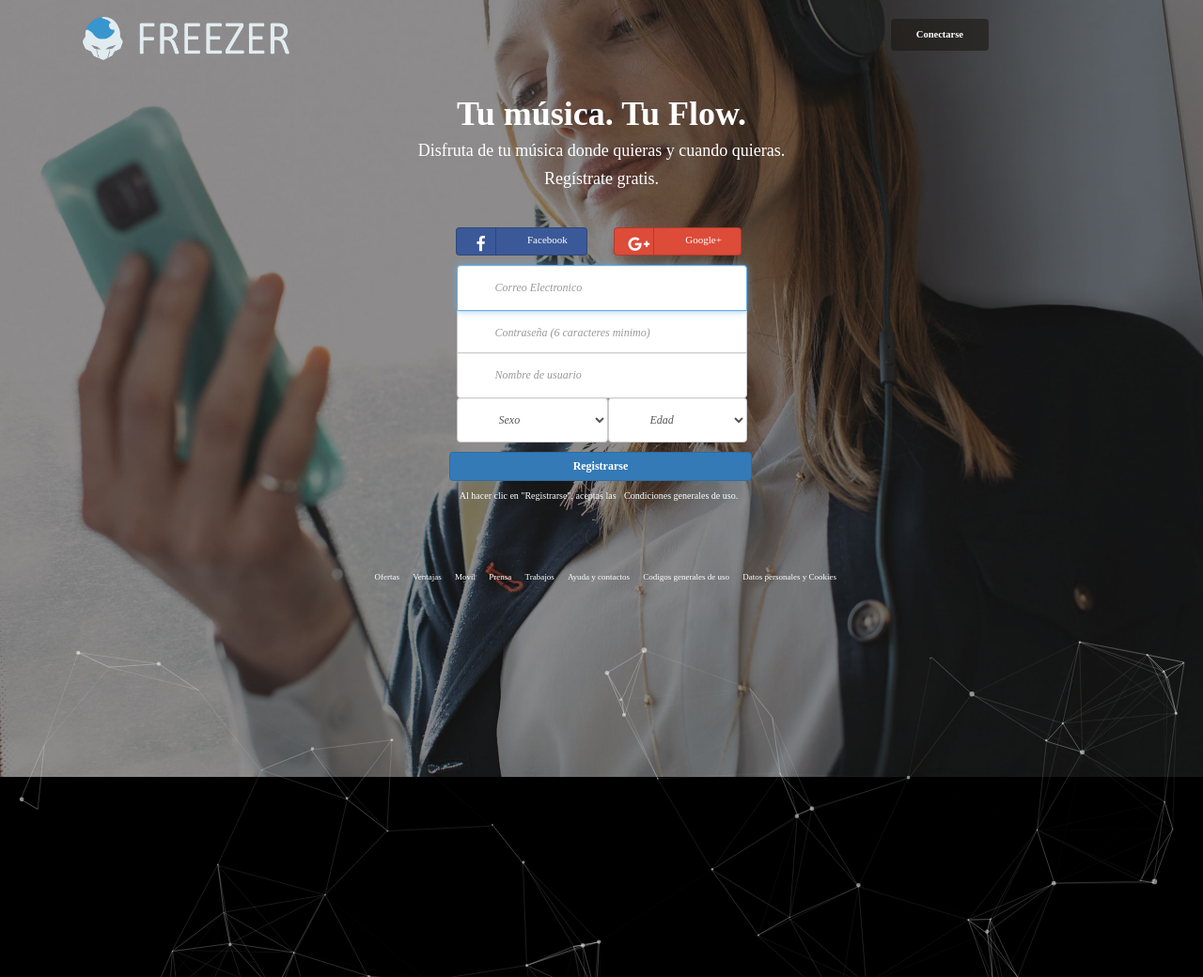
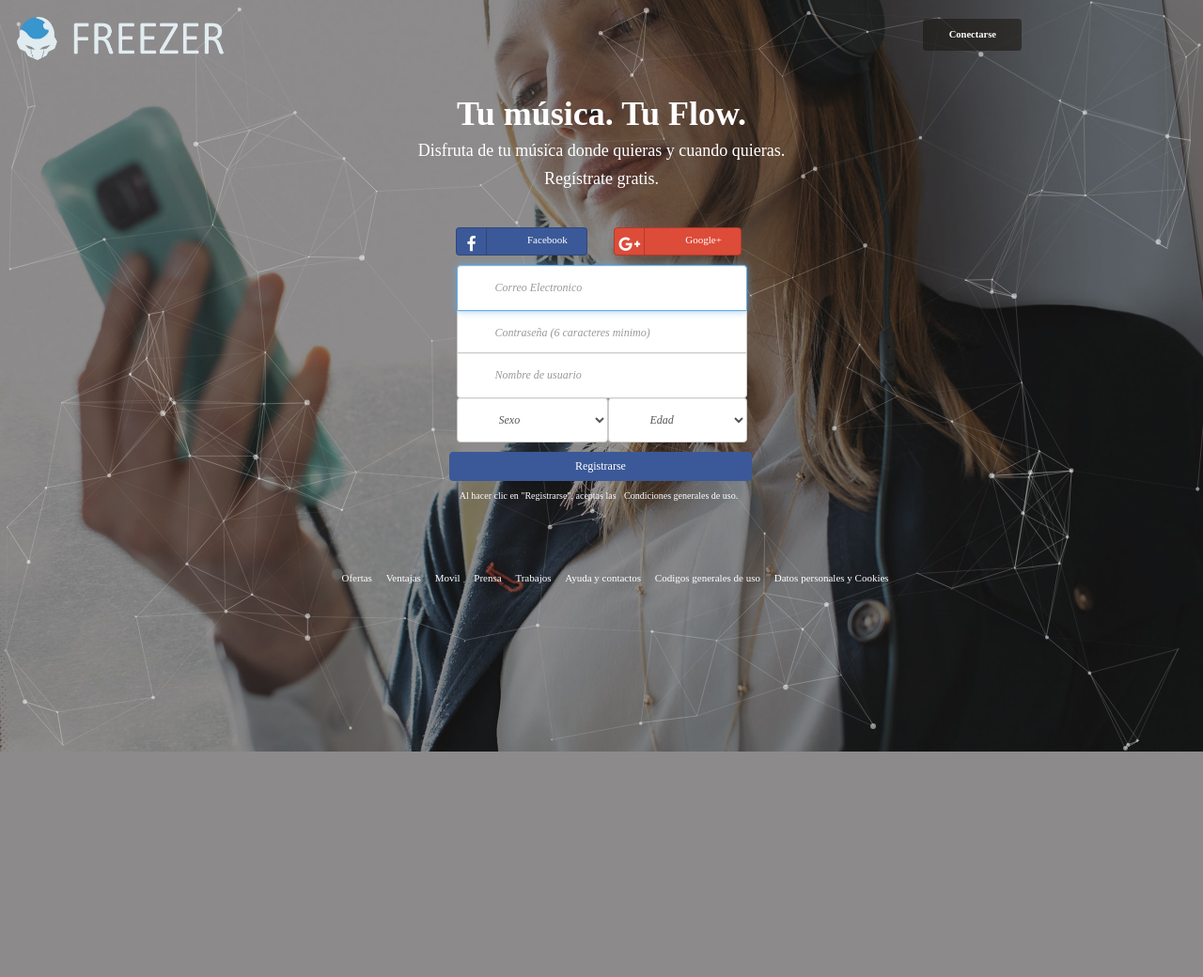
Before and after one commit to WilianBarahona/Deezer, a PHP site: page /register.html in a window 1280 px wide. Shown: the top 1040 px of the page at 94% size. After the commit the page ends 800 px from the top, so only its background shows below. Run offline with PHP 8.4, Linux system fonts and the light colour scheme; some web fonts are replaced.

Commit message:
update regiter.html

```diff
--- a/css/login.css
+++ b/css/login.css
@@ -1,13 +1,28 @@
 body {
 margin:0;
 background:#000;
-overflow:hidden;
+background-attachment: fixed;
+
+}
+
+.contenedor{
+  width:90%;
+  max-width: 3000px;
+  margin:auto;
 }
 
 
 *{
   margin: 0 auto;
 }
+
+#particles-js {
+  width: 100%;
+  height:100%;
+  position: fixed;
+
+}
+
 .login{
   height: 100vh;
   width: 100%;
@@ -18,20 +33,9 @@ overflow:hidden;
   background-repeat: no-repeat;
 }
 
-.glyphicon.v-centered {
-    position: inherit;
-    vertical-align: middle;
-}
 
-.vcenter * {
-    vertical-align: middle;
-    display: inline-block;
-}
 
-.btn i {
-    margin-left: 10px;
-    font-size: 20px;
-}
+
 
 .btn-info{
   color: white;
@@ -96,3 +100,15 @@ fieldset[disabled] .btn-info.focus {
   background-color: #365899;
 
 }
+
+navbar-text {
+  margin-top: 15px;
+  margin-bottom: 200px;
+}
+
+
+header {
+  position: relative;
+  height: auto;
+  overflow: hidden;
+}
--- a/css/register.css
+++ b/css/register.css
@@ -1,5 +1,3 @@
-
-
 .form-signin {
   max-width: 400px;
   padding: 15px;
--- a/register.html
+++ b/register.html
@@ -7,29 +7,18 @@
       <link rel="icon" href="img/favicon.png">
       <link rel="stylesheet" type="text/css" href="css/bootstrap.min.css">
       <link rel="stylesheet" type="text/css" href="css/font-awesome.min.css">
-	<link rel="stylesheet" type="text/css" href="css/login.css">
-	<link rel="stylesheet" type="text/css" href="css/principal.css">
       <link href="css/ie10-viewport-bug-workaround.css" rel="stylesheet">
       <link rel="stylesheet" type="text/css" href="css/bootstrap-social.css">
       <link href="css/register.css" rel="stylesheet">
+      <link rel="stylesheet" type="text/css" href="css/login.css">
+      <link rel="stylesheet" type="text/css" href="css/principal.css">
       <link rel="icon" href="img/favicon.png">
-    <style>
-    	body{
-    		background-image: url("img/bg.jpg");
-			background-size: cover;
-			background-position: center;
-			background-repeat: no-repeat;
-    	}
-    </style>
-
 </head>
-<body>
-
-	<div id="particles-js" class="container login">
 
 
-
-    		<div class="container" ><!--Inicio-->
+<body>
+    <div id="particles-js" class="login contenedor"></div>
+    <header>
       <div class="row">
             <div class="col-lg-4 col-md-4 col-sm-8 col-xs-8 img-responsive">
                   <img src="img/freezer.png" alt="Freezer" width="256px">
@@ -41,9 +30,9 @@
           </button>
             </div>
           </div>
+    </header>
+
           <!--Encabezado-->
-
-
             <div class="row parrafo-blanco">
              <div class="col-md-3"></div>
                <div class="col-md-6">
@@ -204,8 +193,14 @@
                       </tr>
                     </table>
                     <h6></h6>
-              			<button class="btn btn-primary btn-block" type="submit" style="font-size: 12px"><strong>Registrarse</strong></button>
-              			<h6 class="tamaño">Al hacer clic en "Registrarse", aceptas las <a href="Freezer-Legal.html" class="tamaño">Condiciones generales de uso.</a></h6>
+                    <button class="btn btn-info btn-block" type="submit" style="font-size: 12px; position: relative;">
+                         Registrarse
+                    </button>
+                    <h6 class="tamaño" style="position: relative;">
+                         Al hacer clic en "Registrarse", aceptas las
+                         <a href="Freezer-Legal.html" class="tamaño">Condiciones generales de uso.</a>
+                     </h6>
+
                   </form>
         </div>
 
@@ -213,7 +208,7 @@
       <div class="row barra">
           <div class="col-md-2 col-lg-3"></div>
         <div class="col-md-8 col-lg-8">
-            	<p class=" navbar-text">
+            <p class="navbar-text" style="font-size:11px;">
                     <a href="#" class="navbar-link">Ofertas</a>
                     <a href="#" class="navbar-link"> Ventajas</a>
                     <a href="#" class="navbar-link">Movil</a>
@@ -226,12 +221,8 @@
             </div>
             <div class="col-md-2 col-lg-1"></div>
         </div>
-    		</div><!--Final-->
 
   <script src="js/particles.js"></script>
   <script src="js/app.js"></script>
-
-
-	</div>
 </body>
 </html>
```
Lines whose indentation alone changed are shown as unchanged.
